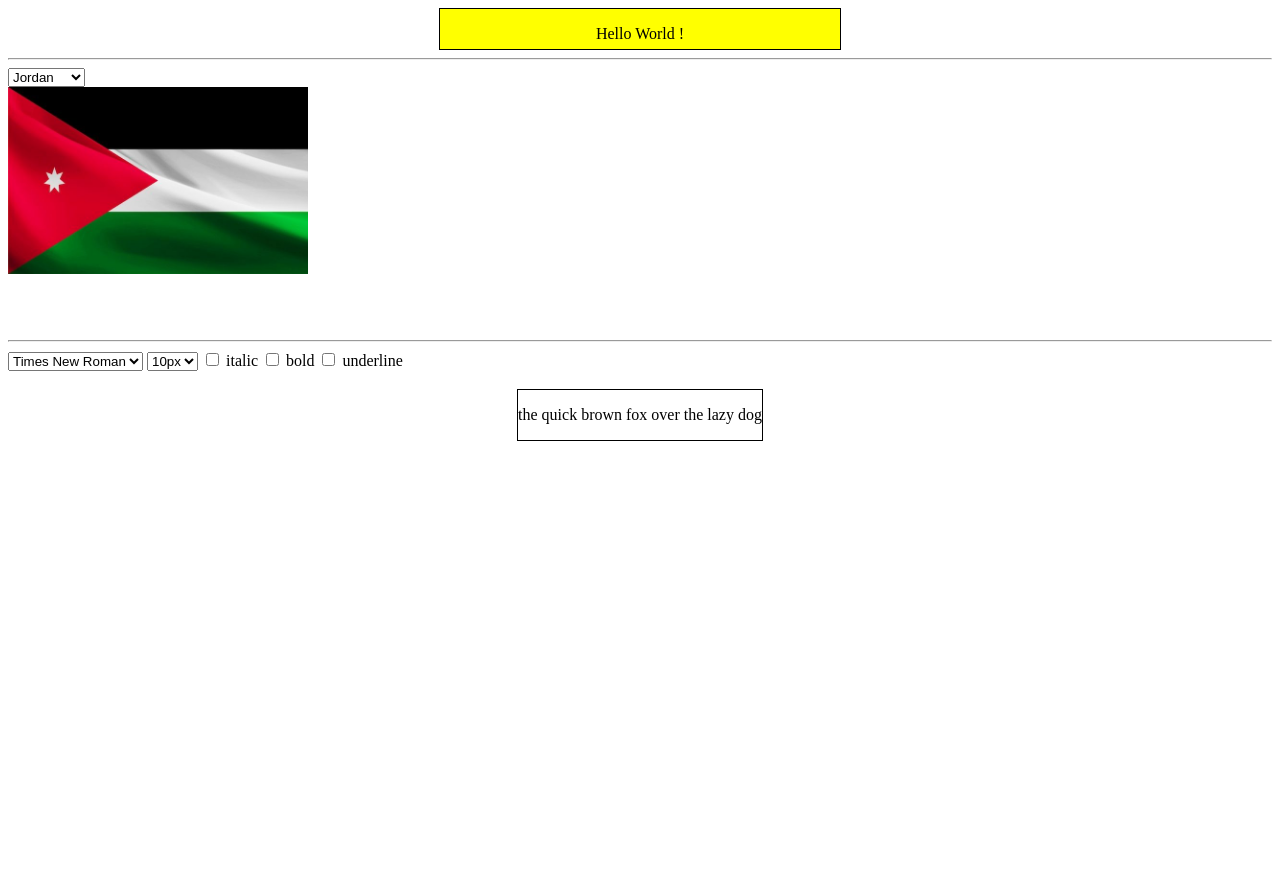
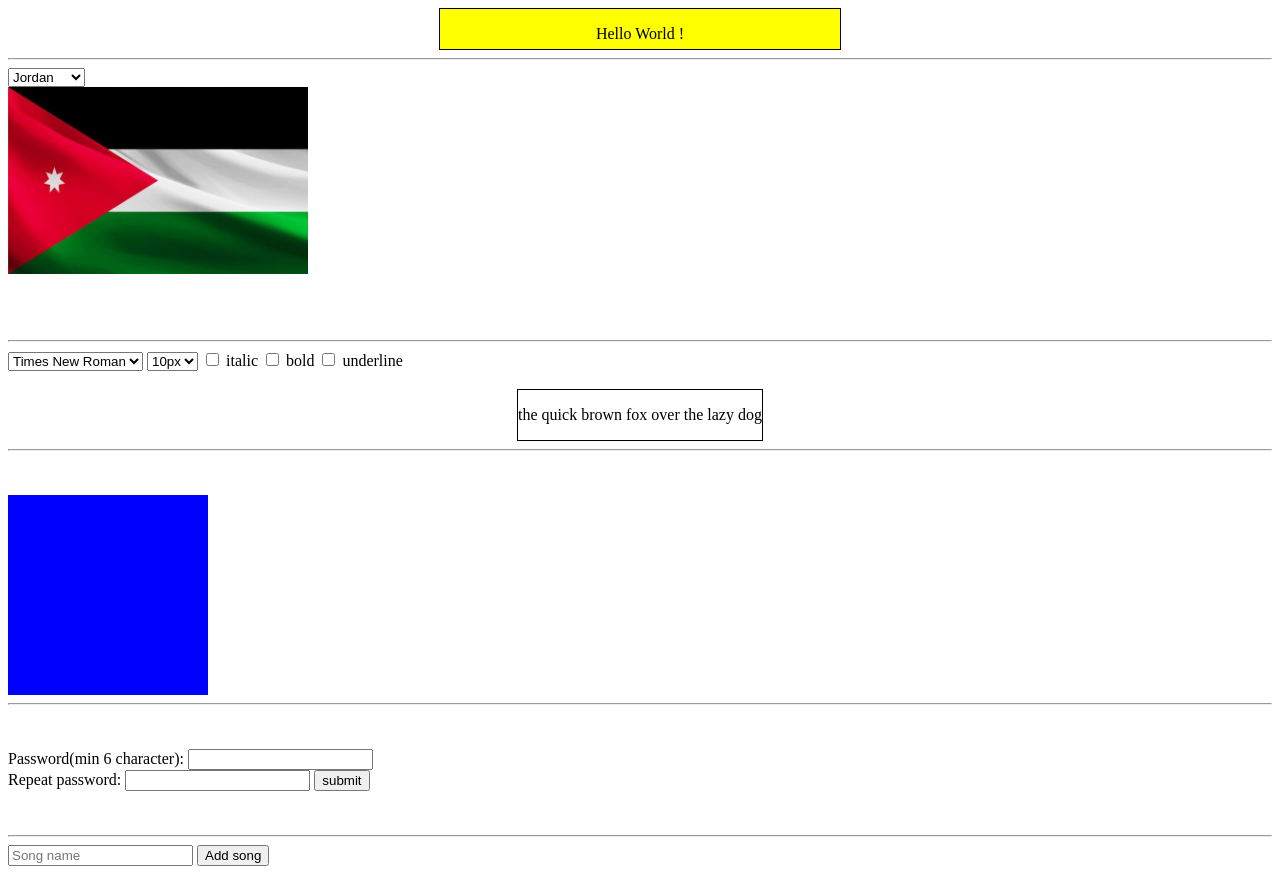
Before and after one commit to anas-alnajjar98/js_Task, a plain HTML site: page js-task3/index.html in a window 1280 px wide. Before the commit the page ends 800 px from the top, so only its background shows below. Drawn offline with Linux system fonts and the light colour scheme.

Commit message:
Update index.html

```diff
--- a/js-task3/index.html
+++ b/js-task3/index.html
@@ -44,6 +44,22 @@
         <div class="p_cont">
             <p id="para1">the quick brown fox over the lazy dog</p>
         </div>
+        <hr><br><br>
+        <div id="div_cont"></div>
+        <hr><br><br>
+        <form action="">
+            <label for="pass1"> Password(min 6 character):</label>
+            <input type="password" id="pass1"  value=""><span id="sp1"></span><br>
+            <label for="s2"> Repeat password:</label>
+            <input type="password" id="pass2"  value=""><span id="sp2"></span>
+            <button id="sub">submit</button>
+        </form>
+        <br><br><hr>
+        <input id="input-song" type="text" placeholder="Song name">
+        <button id="song-btn">Add song</button>
+        <div id="song_cont">
+
+        </div>
     <script src="script.js"></script>
 </body>
 </html>
```
